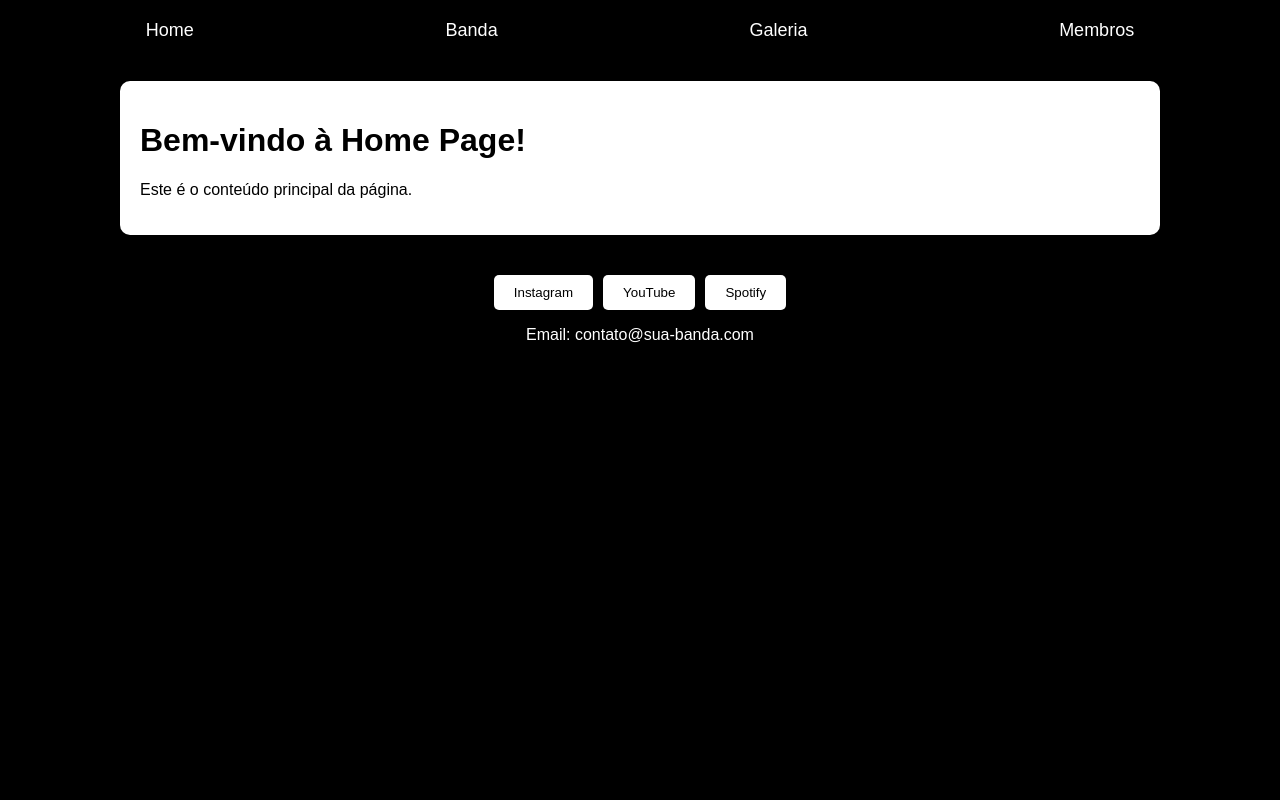
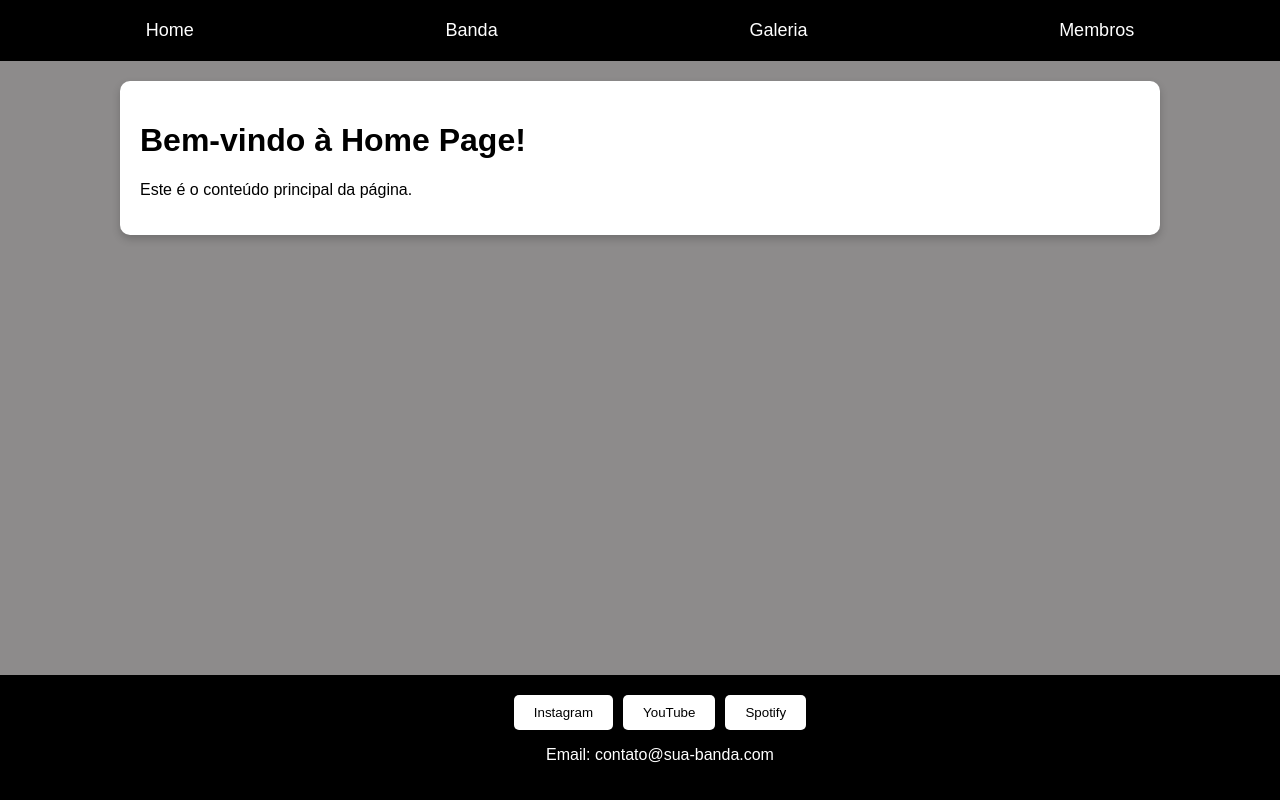
Before and after one commit to Kuroshi7/bandapp, a React (Create React App) app: page /home in a window 1280 px wide. Built offline with nearby package versions, Linux system fonts and the light colour scheme.

Commit message:
footer+fixo+final+tela

```diff
--- a/src/componentes/Footer.module.css
+++ b/src/componentes/Footer.module.css
@@ -1,10 +1,14 @@
 .footer {
-    background-color: rgb(0, 0, 0);
-    color: rgb(255, 255, 255);
-    padding: 20px;
-    text-align: center;
-  }
-
+  background-color: rgb(0, 0, 0);
+  color: rgb(255, 255, 255);
+  padding: 20px;
+  text-align: center;
+  position: fixed;
+  bottom: 0;
+  left: 0;
+  width: 100%;
+  z-index: 1000; /* Mantém o Footer acima de outros conteúdos */
+}
   .socialButtons {
     display: flex;
     justify-content: center;
--- a/src/pages/Banda/Banda.js
+++ b/src/pages/Banda/Banda.js
@@ -3,7 +3,7 @@ import Navbar from '../../componentes/Navbar';
 
 const Banda = () => {
   return (
-    <div className="page">
+    <div>
         <Navbar/>
       <h1>Banda</h1>
       <p>Informações sobre a banda.</p>
--- a/src/pages/Home/Home.module.css
+++ b/src/pages/Home/Home.module.css
@@ -1,5 +1,5 @@
 .homeContainer {
-  background-color: rgb(0, 0, 0);
+  background-color: rgb(141, 139, 139);
   min-height: 100vh;
   color: rgb(255, 255, 255);
 }
```
